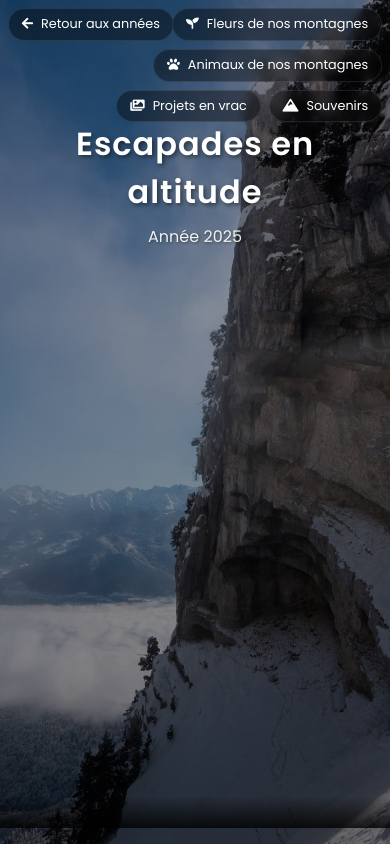
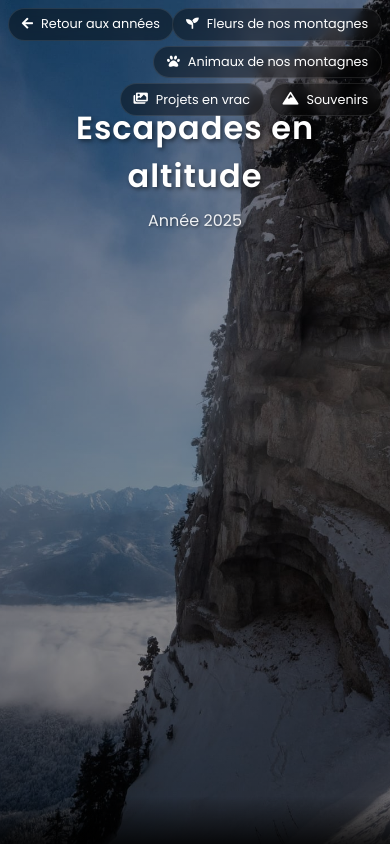
Before and after one commit to mikelum38/hiking-gallery, a Flask app: template templates/future.html in a window 390 px wide. Run offline with Flask 3, Linux system fonts and the light colour scheme; the template is opened without the code that fills it, so the values that code supplies are empty; some libraries are stand-ins or nearby versions.

Commit message:
ajustements mobiles page future

```diff
--- a/templates/future.html
+++ b/templates/future.html
@@ -2,7 +2,7 @@
 <html lang="fr">
 <head>
     <meta charset="UTF-8">
-    <meta name="viewport" content="width=device-width, initial-scale=1.0">
+    <meta name="viewport" content="width=device-width, initial-scale=1.0, maximum-scale=1.0, user-scalable=no">
     <title>Escapades en altitude - 2025</title>
     <link href="https://fonts.googleapis.com/css2?family=Poppins:wght@400;600;700&display=swap" rel="stylesheet">
     <link rel="stylesheet" href="https://cdnjs.cloudflare.com/ajax/libs/font-awesome/5.15.4/css/all.min.css">
@@ -42,6 +42,7 @@
             top: 1rem;
             left: 1rem;
             z-index: 100;
+            cursor: pointer;
         }
 
         .back-link, .action-btn {
@@ -57,13 +58,14 @@
             backdrop-filter: blur(5px);
             border: 1px solid rgba(255, 255, 255, 0.1);
             white-space: nowrap;
-            transition: background-color 0.3s ease;
+            transition: all 0.3s ease;
         }
 
         .back-link:hover, .action-btn:hover {
             background: rgba(0, 0, 0, 0.6);
             color: white;
             text-decoration: none;
+            transform: translateY(-1px);
         }
 
         .hero-content {
@@ -95,6 +97,7 @@
             right: 0;
             background: linear-gradient(to bottom, transparent, rgba(0, 0, 0, 0.8));
             padding: 2rem;
+            z-index: 2;
         }
 
         .month-grid {
@@ -161,20 +164,23 @@
                 flex-wrap: wrap;
                 justify-content: flex-end;
                 max-width: calc(100% - 4rem);
+                gap: 0.3rem;
             }
 
             .back-link {
                 top: 0.5rem;
                 left: 0.5rem;
+                padding: 0.4rem 0.8rem;
+                font-size: 0.8rem;
             }
 
-            .back-link, .action-btn {
+            .action-btn {
                 padding: 0.4rem 0.8rem;
                 font-size: 0.8rem;
             }
 
             .hero-content {
-                margin-top: 7.5rem;
+                margin-top: 6.5rem;
                 padding: 0 0.5rem;
             }
 
@@ -188,12 +194,19 @@
 
             .gallery-container {
                 padding: 1rem;
-                bottom: 1rem;
+                bottom: 0;
+                max-height: 60vh;
+                overflow-y: auto;
             }
 
             .month-grid {
                 grid-template-columns: repeat(auto-fill, minmax(250px, 1fr));
-                gap: 1rem;
+                gap: 0.75rem;
+                padding-bottom: 1rem;
+            }
+
+            .month-card {
+                aspect-ratio: 16/10;
             }
 
             .month-name {
```
